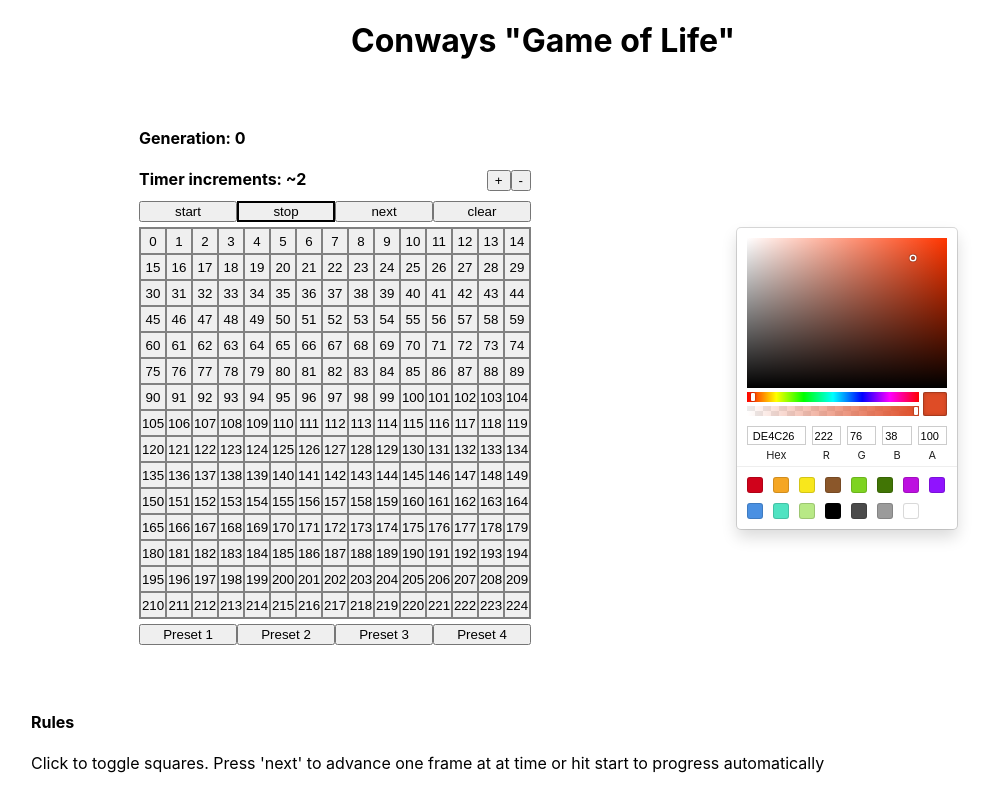
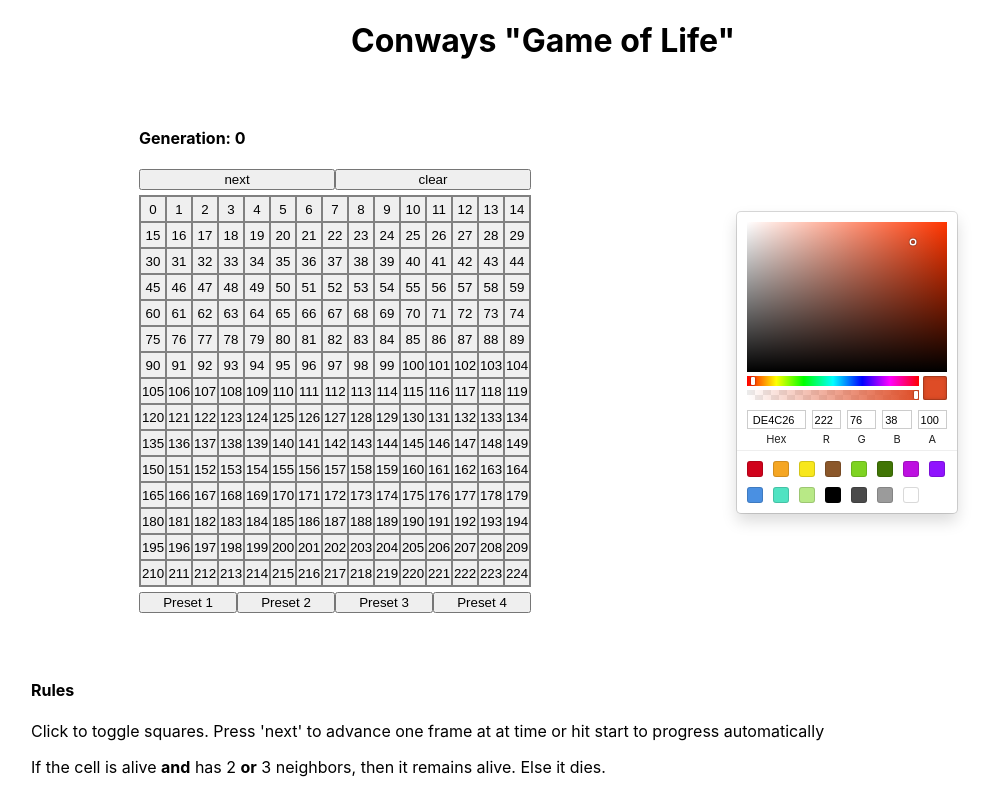
Before and after one commit to bloominstituteoftechnology/CS-Build-Week-1, a React (Create React App) app in the folder life/: page / in a window 1280 px wide. Shown: the top 790 px of the page, without its empty margins (97-1088 px from the left). Built offline with nearby package versions, Linux system fonts and the light colour scheme.

Commit message:
commented out timer stuff

```diff
--- a/life/src/components/gridObject.js
+++ b/life/src/components/gridObject.js
@@ -154,7 +154,7 @@ export default class GridObject extends Component {
     }
 
     buildNext = () => {
-        console.log("buildNext")
+        // console.log("buildNext")
 
         return new Promise(res => {
             // return setTimeout(() => res("waiting"), 1000)
@@ -281,16 +281,16 @@ export default class GridObject extends Component {
         return(
             <GridDiv>
                 <h4>Generation: {this.state.generations}</h4>
-                <div className="timer">
+                {/* <div className="timer">
                     <span><strong>Timer increments: ~{this.state.time/1000}</strong></span>
                     <div>
                         <button name="+" onClick={this.clickHandler}>+</button>
                         <button name="-" onClick={this.clickHandler}>-</button>
                     </div>
-                </div>
+                </div> */}
                 <div className="buttons">
-                    <button name="start" onClick={this.clickHandler} style={{border: this.state.lock?"2px solid black": null}}>start</button>
-                    <button name="stop" onClick={this.clickHandler} style={{border: this.state.lock?null:"2px solid black"}}>stop</button>
+                    {/* <button name="start" onClick={this.clickHandler} style={{border: this.state.lock?"2px solid black": null}}>start</button>
+                    <button name="stop" onClick={this.clickHandler} style={{border: this.state.lock?null:"2px solid black"}}>stop</button> */}
                     <button name="next" onClick={this.clickHandler}>next</button>
                     <button name="clear" onClick={this.clickHandler}>clear</button>
                 </div>
```
